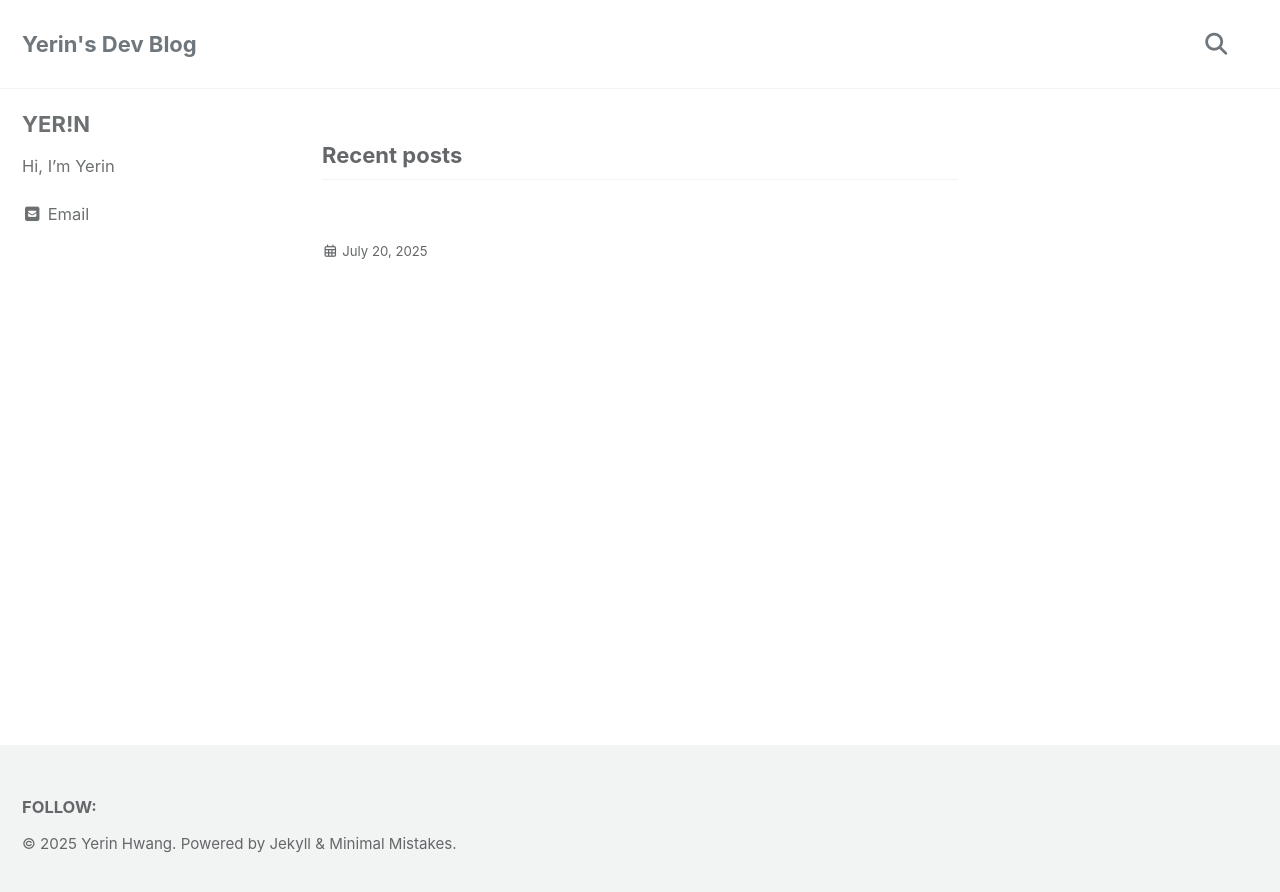
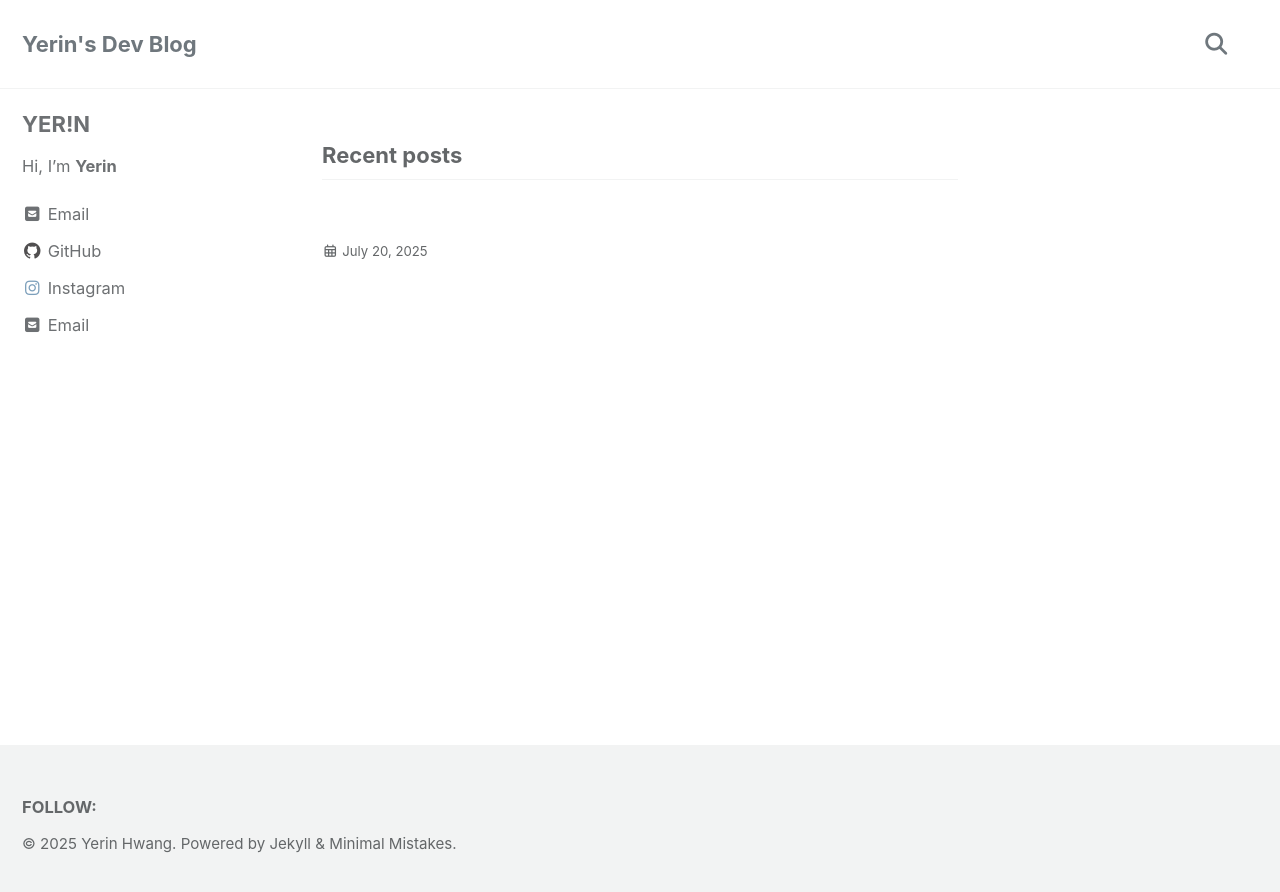
Before and after one commit to Hwangyerin/Hwangyerin.github.io, a Jekyll site: the page built from index.html, in a window 1280 px wide. Shown: the top 892 px of the page. Built offline with Jekyll 4.4.1, drawn with Linux system fonts in a browser that asks for light colours; cached includes are drawn as plain includes; the list of posts is cut into pages by our own code; part of the change alters nothing that is shown.

```diff
--- a/_config.yml
+++ b/_config.yml
@@ -114,13 +114,13 @@ analytics:
 author:
   name: "YER!N"
   avatar: # path of avatar image, e.g. "/assets/images/bio-photo.jpg"
-  bio: "Hi, I'm Yerin"
+  bio: "Hi, I'm **Yerin**"
   location: #""
   email: lucialu0217@gmail.com
   links:
     - label: "Email"
       icon: "fas fa-fw fa-envelope-square"
-      # url: "mailto:your.name@email.com"
+      url: "mailto:lucialu02@naver.com"
     - label: "Website"
       icon: "fas fa-fw fa-link"
       # url: "https://your-website.com"
@@ -131,11 +131,11 @@ author:
       icon: "fab fa-fw fa-facebook-square"
       # url: "https://facebook.com/"
     - label: "GitHub"
-      icon: "fab fa-fw fa-github"
-      # url: "https://github.com/"
+      icon: "fa-brands fa-github"
+      url: "https://github.com/Hwangyerin"
     - label: "Instagram"
       icon: "fab fa-fw fa-instagram"
-      # url: "https://instagram.com/"
+      url: "https://www.instagram.com/https._hwangyerin"
 
 # Site Footer
 footer:
```
